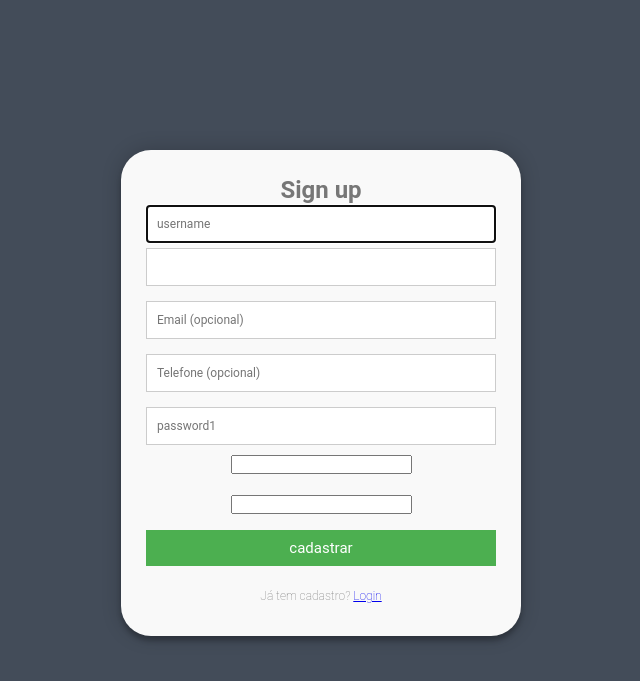
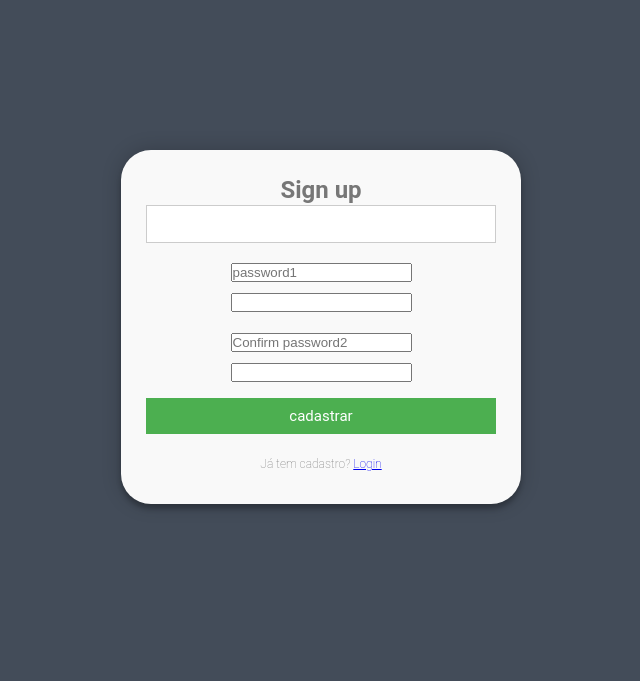
Before and after one commit to BrunoSlamek/e-commerce-django, a Django app: page /cadastrar in a window 1280 px wide. Shown: the top 681 px of the page, without its empty margins (319-959 px from the left). Run offline with Django 3.2, Linux system fonts and the light colour scheme.

Commit message:
edit cadastro de usuario

```diff
--- a/app/static/css/cadastrar_usuario.css
+++ b/app/static/css/cadastrar_usuario.css
@@ -112,3 +112,7 @@ fieldset {
 #contact button[type="submit"]:active {
     box-shadow: inset 0 1px 3px rgba(0, 0, 0, 0.5);
 }
+
+#contact .form-group {
+    text-align: center;
+}
--- a/app/templates/cadastrar_usuario.html
+++ b/app/templates/cadastrar_usuario.html
@@ -17,23 +17,17 @@
             <h1>Sign up</h1>
             <fieldset>
                 {{form_usuario.username.errors}}
-                <input placeholder="username" type="text" tabindex="1" required autofocus>
+                <label placeholder="username" type="text" tabindex="1" required autofocus></label>
                 {{form_usuario.username}}
             </fieldset>
             <fieldset>
-                <input placeholder="Email (opcional)" type="email" tabindex="2" >
-            </fieldset>
-            <fieldset>
-                <input placeholder="Telefone (opcional)" type="tel" tabindex="3" >
-            </fieldset>
-            <fieldset>
                 {{form_usuario.password1.errors}}
-                <input placeholder="password1" type="text" tabindex="1" required autofocus>
+                <input placeholder="password1" type="password1" tabindex="1" required autofocus>
                 {{form_usuario.password1}}
             </fieldset>
             <fieldset>
                 {{form_usuario.password2.errors}}
-                <label placeholder="Confirm password2" type="text" tabindex="1" required autofocus>
+                <input placeholder="Confirm password2" type="password2" tabindex="1" required autofocus>
                 {{form_usuario.password2}}
             </fieldset>
             <fieldset>
--- a/app/urls.py
+++ b/app/urls.py
@@ -4,5 +4,5 @@ from . import views
 urlpatterns = [
     path('', views.index, name='index'),
     path('login', views.login, name='login'),
-    path('cadastrar', views.cadastrar_usuario, name='cadastrar_usuario')
+    path('cadastrar', views.cadastrar_usuario, name='cadastrar_usuario'),
 ]
```
Also changed, not shown: app/views.py (line endings or trailing spaces), db.sqlite3.
